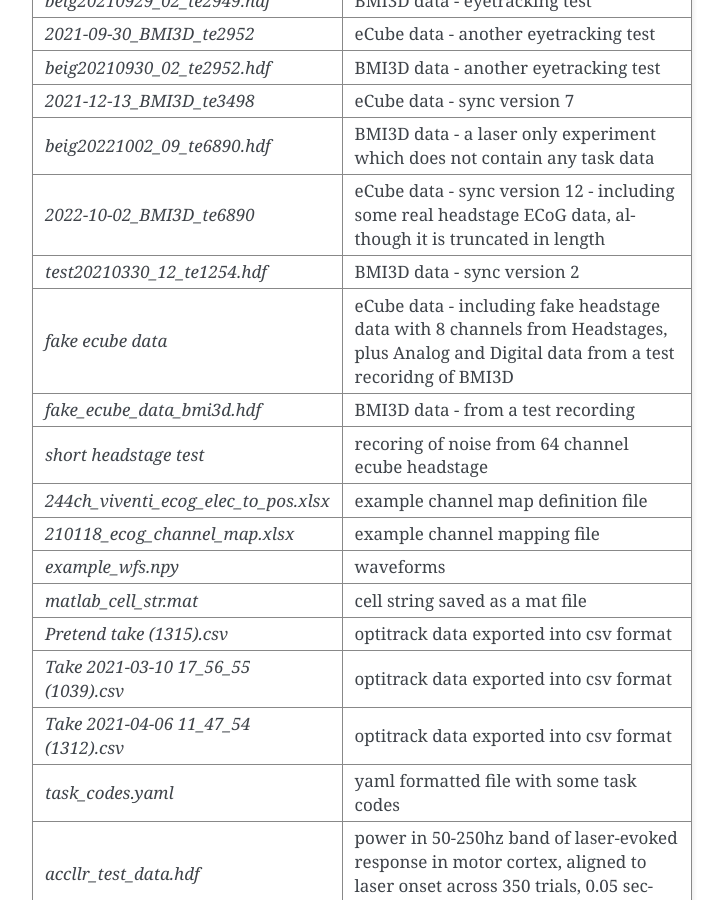
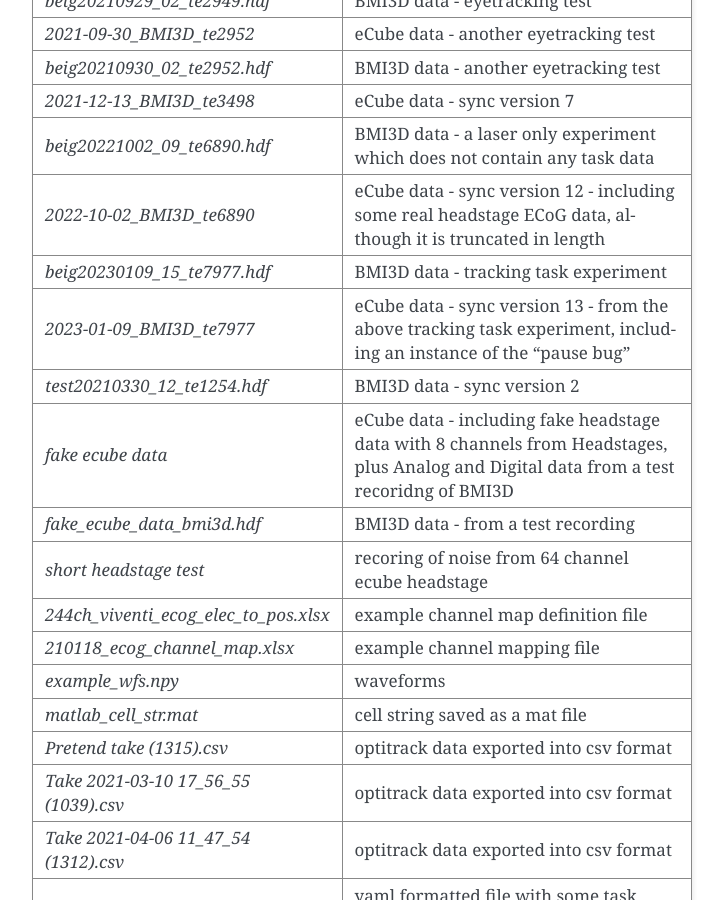
Before and after one commit to aolabNeuro/analyze, a Sphinx documentation site: the page built from docs/source/test-guidelines.rst, in a window 1280 px wide and 900 px high, scrolled down 5692 px. Shown: the whole window, without its empty margins (388-1112 px from the left). Built offline with Sphinx 7.4.7, drawn with Linux system fonts in a browser that asks for light colours.

```diff
--- a/docs/source/test-guidelines.rst
+++ b/docs/source/test-guidelines.rst
@@ -267,6 +267,10 @@
      - BMI3D data - a laser only experiment which does not contain any task data
    * - `2022-10-02_BMI3D_te6890`
      - eCube data - sync version 12 - including some real headstage ECoG data, although it is truncated in length
+   * - `beig20230109_15_te7977.hdf`
+     - BMI3D data - tracking task experiment
+   * - `2023-01-09_BMI3D_te7977`
+     - eCube data - sync version 13 - from the above tracking task experiment, including an instance of the "pause bug"
    * - `test20210330_12_te1254.hdf`
      - BMI3D data - sync version 2
    * - `fake ecube data`
```
Also changed, not shown: README.md (+1 -1 lines), 2 other files.
